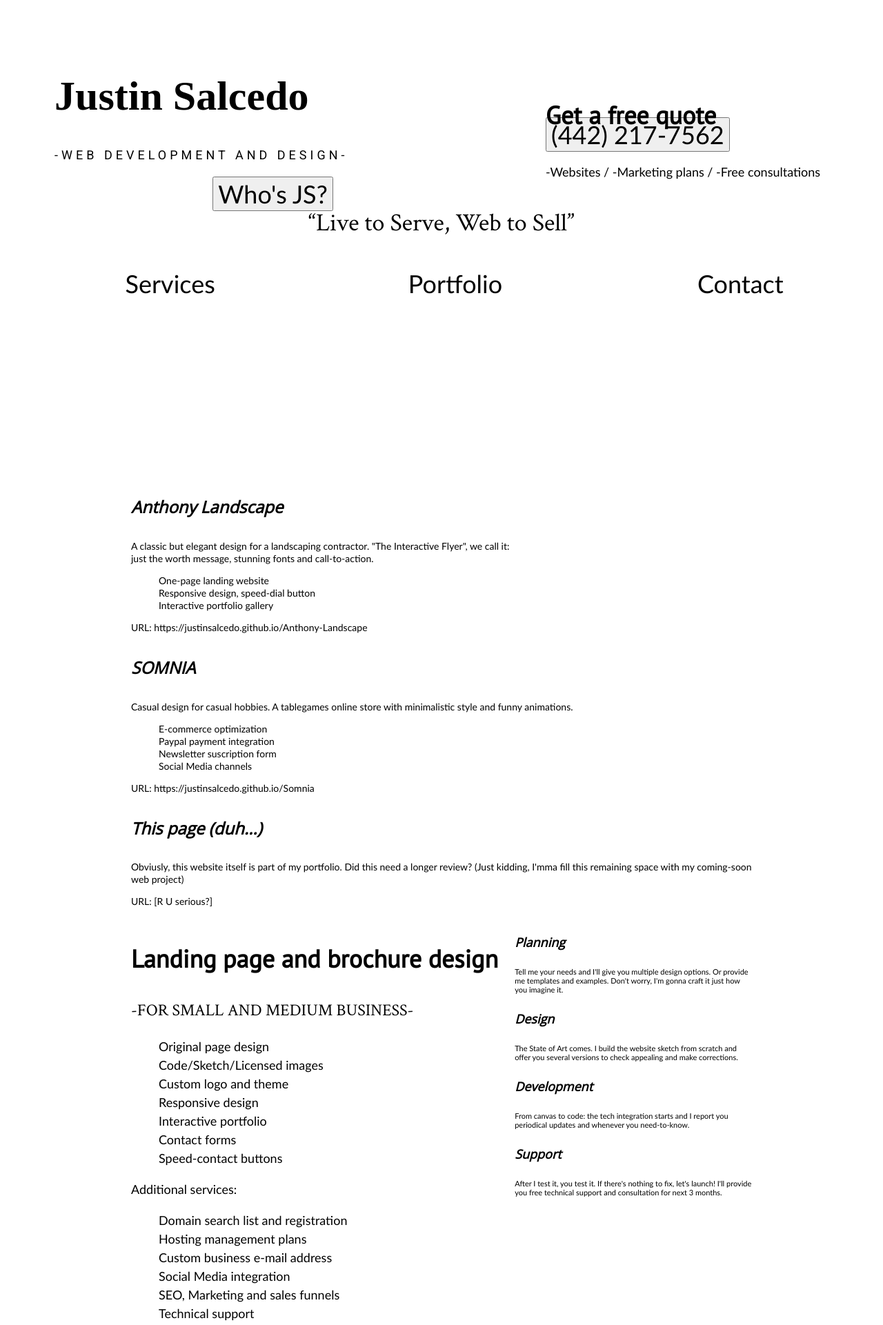
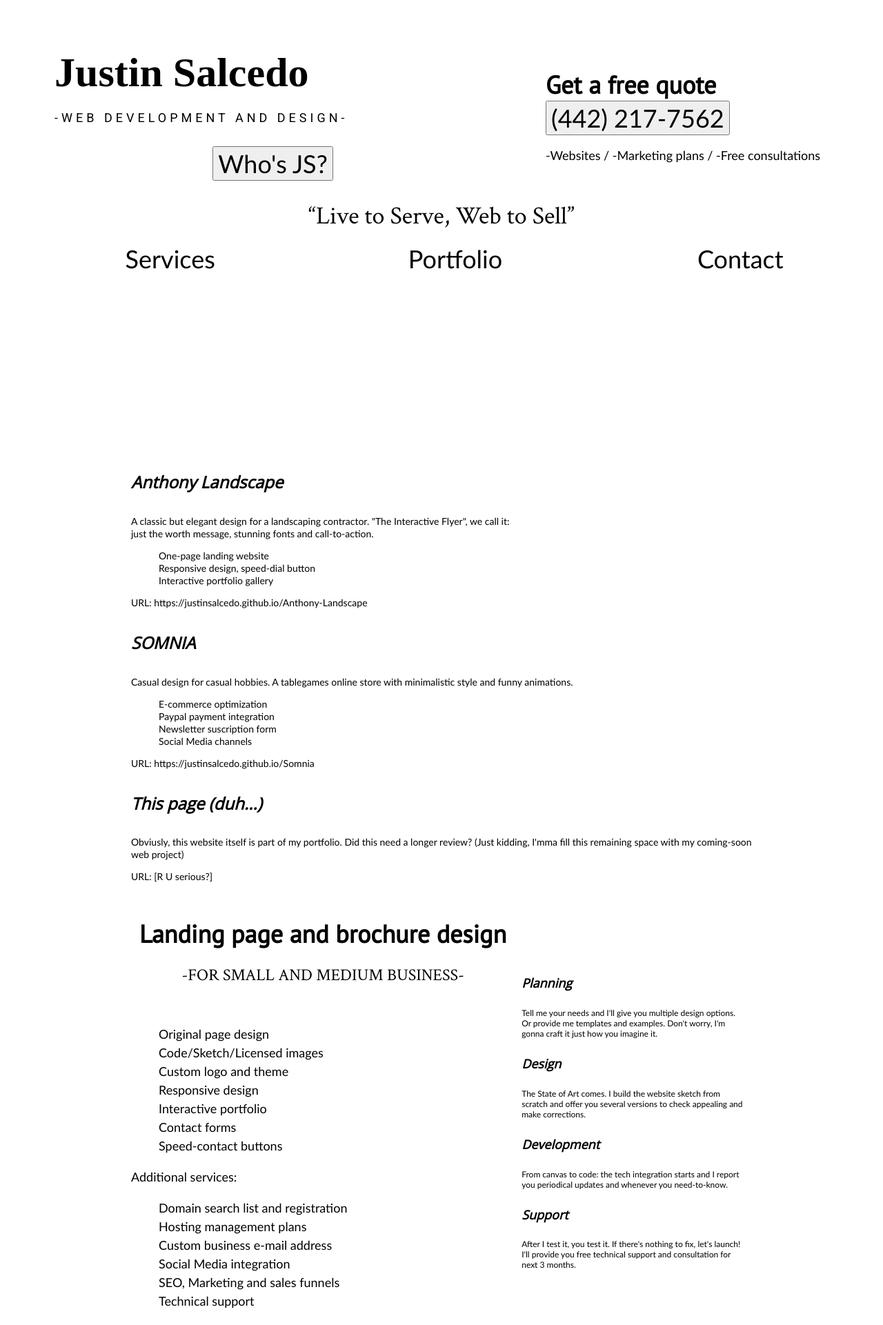
Before and after one commit to JustinSalcedo/JS, a plain HTML site: page index.html in a window 1280 px wide. Shown: the top 1921 px of the page at 69% size. Drawn offline with nearby package versions, Linux system fonts and the light colour scheme; a web font is replaced by a local one.

Commit message:
Correcting bugs: sizes, positions and fonts fixed.

```diff
--- a/css/font-size.css
+++ b/css/font-size.css
@@ -39,8 +39,8 @@ body{
 }
 
 .text1{
-    font-size: 11px;
-    line-height: 13px;
+    font-size: 12px;
+    line-height: 15px;
 }
 
 .text2{
--- a/css/positions.css
+++ b/css/positions.css
@@ -4,11 +4,23 @@
 
 /*Banner*/
 
+#banner{
+    ;
+}
+
     #bannerQuote{
         position: absolute;
-    top: 300px;
+        top: 290px;
         left: 50%;
         transform: translate(-50%, 0);
+    }
+
+    #banner1{
+        ;
+    }
+
+        #banner1-1{
+            margin-top: -44px;
         }
 
             #logo{
@@ -18,8 +30,20 @@
                 transform: translate(0, -50%);
             }
 
+                #logo h2{
+                    margin-top: -20px;
+                }
+
         #banner1-2{
             text-align: center;
+        }
+
+    #banner2{
+        ;
+    }
+
+        #banner2-1{
+            margin-top: -44px;
         }
 
             #banner2-1 h3{
@@ -27,7 +51,15 @@
                 top: 80%;
             }
 
+        #banner2-2{
+            margin-top: 20px;
+        }
+
 /*NavBar*/
+
+nav{
+    margin-top: -36px;
+}
 
 #navList{
     position: relative;
@@ -37,6 +69,27 @@
 
     #navList li{
         text-align: center;
+    }
+
+/*Services*/
+
+#serviceBullets{
+    text-align: center;
+}
+
+    #serviceBullets p.ex-quo{
+        margin-top: -15px;
+    }
+
+    #serviceBullets section{
+        text-align: initial;
+    }
+
+#infographic{
+    position: relative;
+    top: 50%;
+    transform: translate(0, -50%);
+    margin: 10px;
 }
 
 /*About Me*/
--- a/css/sizes.css
+++ b/css/sizes.css
@@ -25,10 +25,12 @@ body{
 
         #banner1-1{
             height: var(--a-rate);
+            box-sizing: border-box;
         }
 
         #banner1-2{
             height: var(--b-rate);
+            box-sizing: border-box;
         }
 
     #banner2{
@@ -37,10 +39,12 @@ body{
 
         #banner2-1{
             height: var(--b-rate);
+            box-sizing: border-box;
         }
 
         #banner2-2{
             height: var(--a-rate);
+            box-sizing: border-box;
         }
 
 /*NavBar*/
--- a/index.html
+++ b/index.html
@@ -96,7 +96,7 @@
         <div class="container">
             <article id="serviceBullets">
                 <h3 class="title1">Landing page and brochure design</h3>
-                <p class="quote2 ex-quo">-For small and medium business-<p>
+                <p class="quote2 ex-quo">-For small and medium business-<p><br>
                 <section class="text5">
                     <ul>
                         <li>Original page design</li>
```
Lines whose indentation alone changed are shown as unchanged.
